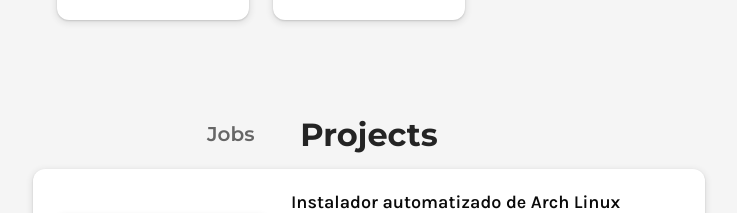
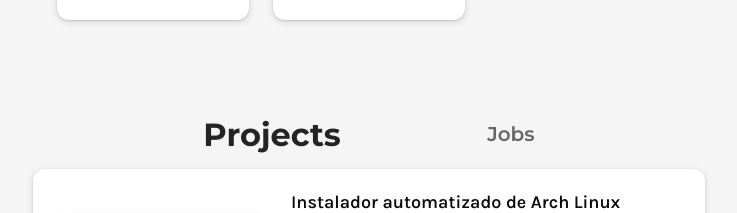
Before and after one commit to AlanKenet/react-portfolio, a React (Vite) app: page / in a window 1280 px wide. Shown: the part 2120-2333 px from the top of the page, without its empty margins (271-1008 px from the left). Built offline with nearby package versions, Linux system fonts and the light colour scheme; grey boxes are pictures that could not be loaded.

Commit message:
new layout on DynamicTitle. current category title animated.

```diff
--- a/src/components/DynamicTitle.jsx
+++ b/src/components/DynamicTitle.jsx
@@ -1,26 +1,32 @@
 import { useState } from 'react'
 
 export function DynamicTitle ({ onClick, titles }) {
-  const [currentTitles, setTitles] = useState(titles)
+  const [currentTitle, setCurrentTitle] = useState(titles[0])
 
   const handleClick = (index) => {
-    if (index !== 1) {
-      const newTitles = [...currentTitles]
-      newTitles.splice(1, 0, ...newTitles.splice(index, 1))
-      setTitles(newTitles)
-      onClick(newTitles[1].toLowerCase())
+    if (index !== currentTitle) {
+      setCurrentTitle(titles[index])
+      onClick(titles[index].toLowerCase())
     }
   }
 
   return (
     <h1>
       {
-      currentTitles.map((title, index) => (
-        <div key={index} className={`title-${index}`}>
-          <span onClick={() => handleClick(index)}>{title}</span>
-        </div>
+      titles.map((title, index) => (
+        <span
+          key={index}
+          className={
+            title === currentTitle
+              ? 'current-title'
+              : 'title'
+          }
+          onClick={() => handleClick(index)}
+        >
+          {title}
+        </span>
       ))
-        }
+      }
     </h1>
   )
 }
--- a/src/constants/experience.js
+++ b/src/constants/experience.js
@@ -1,4 +1,33 @@
 export const ALL_EXPERIENCE = [
+  {
+    id: 'p-iadal-23-01',
+    category: 'projects',
+    title: 'Instalador automatizado de Arch Linux',
+    initDate: '2023',
+    description: 'Script en Bash que permite la instalacion automatizada de Arch Linux',
+    keySkills: [
+      'Linux',
+      'Bash',
+      'Arch Linux',
+      'Automatizacion'
+    ],
+    image: 'img-sdr-01'
+  },
+  {
+    id: 'p-sdr-22-01',
+    category: 'projects',
+    title: 'Simulador de robots',
+    initDate: '2022',
+    description: 'Simulador que muestra el comportamiento mecanico de robots en un entorno tridimensional',
+    keySkills: [
+      'Robotica',
+      'Python',
+      'NumPy',
+      'MatPlotLib',
+      'Ingenieria'
+    ],
+    image: 'img-sdr-01'
+  },
   {
     id: 'j-aam-23092403-01',
     category: 'jobs',
@@ -57,34 +86,5 @@ export const ALL_EXPERIENCE = [
       'Robotica'
     ],
     icon: 'icon-ship-fill'
-  },
-  {
-    id: 'p-iadal-23-01',
-    category: 'projects',
-    title: 'Instalador automatizado de Arch Linux',
-    initDate: '2023',
-    description: 'Script en Bash que permite la instalacion automatizada de Arch Linux',
-    keySkills: [
-      'Linux',
-      'Bash',
-      'Arch Linux',
-      'Automatizacion'
-    ],
-    image: 'img-sdr-01'
-  },
-  {
-    id: 'p-sdr-22-01',
-    category: 'projects',
-    title: 'Simulador de robots',
-    initDate: '2022',
-    description: 'Simulador que muestra el comportamiento mecanico de robots en un entorno tridimensional',
-    keySkills: [
-      'Robotica',
-      'Python',
-      'NumPy',
-      'MatPlotLib',
-      'Ingenieria'
-    ],
-    image: 'img-sdr-01'
   }
 ]
--- a/src/pages/experience/Experience.jsx
+++ b/src/pages/experience/Experience.jsx
@@ -11,7 +11,7 @@ const categories = getCategories()
 const titles = categories.map(category => category.charAt(0).toUpperCase() + category.slice(1))
 
 export function Experience () {
-  const [experience, setExperience] = useState(updateExperience(categories[1]))
+  const [experience, setExperience] = useState(updateExperience(categories[0]))
 
   const handleClick = (category) => {
     setExperience(
--- a/src/pages/experience/styles/Experience.css
+++ b/src/pages/experience/styles/Experience.css
@@ -6,36 +6,43 @@
 }
 
 .experience-header{
+    width: 100%;
     display: flex;
-    flex-direction: column;
     justify-content: center;
     align-items: center;
     padding: 0 1.5rem;
 }
 
 .experience-header h1{
-    display: grid;
-    grid-template-columns: 2fr 1fr 3fr 1fr 2fr;
-    grid-template-rows: 1fr;
+    width: 100%;
+    display: flex;
+    justify-content: space-evenly;
     font-weight: 600;
     font-family: 'Montserrat';
 }
 
-.experience-header h1 div{
-    display: flex;
+.current-title{
+    font-size: 2rem;
+    font-weight: 700;
+    color: var(--shadow);
+    transition: all 0.1s;
+}
+
+.title{
+    font-size: 1.25rem;
+    color: var(--neutro);
+    transition: all 0.2s;
 }
 
 .title-0 {
     grid-column: 1;
-    justify-content: end;
-    align-items: end;
+    text-align: end;
     font-size: 1.25rem;
     color: var(--neutro);
 }
 
 .title-1 {
     grid-column: 3;
-    justify-content: center;
     font-size: 2rem;
     font-weight: 700;
     color: var(--shadow);
@@ -43,8 +50,7 @@
 
 .title-2 {
     grid-column: 5;
-    justify-content: start;
-    align-items: end;
+    text-align: start;
     font-size: 1.25rem;
     color: var(--neutro);
 }
```
